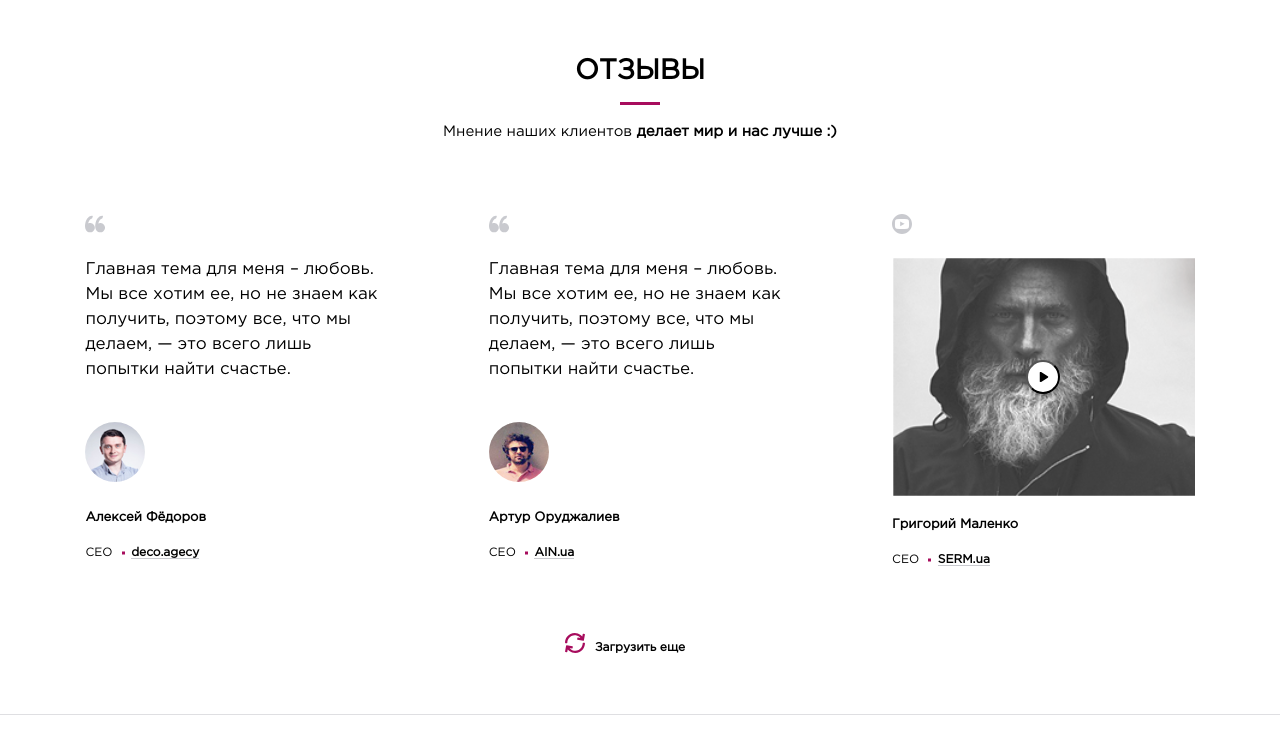
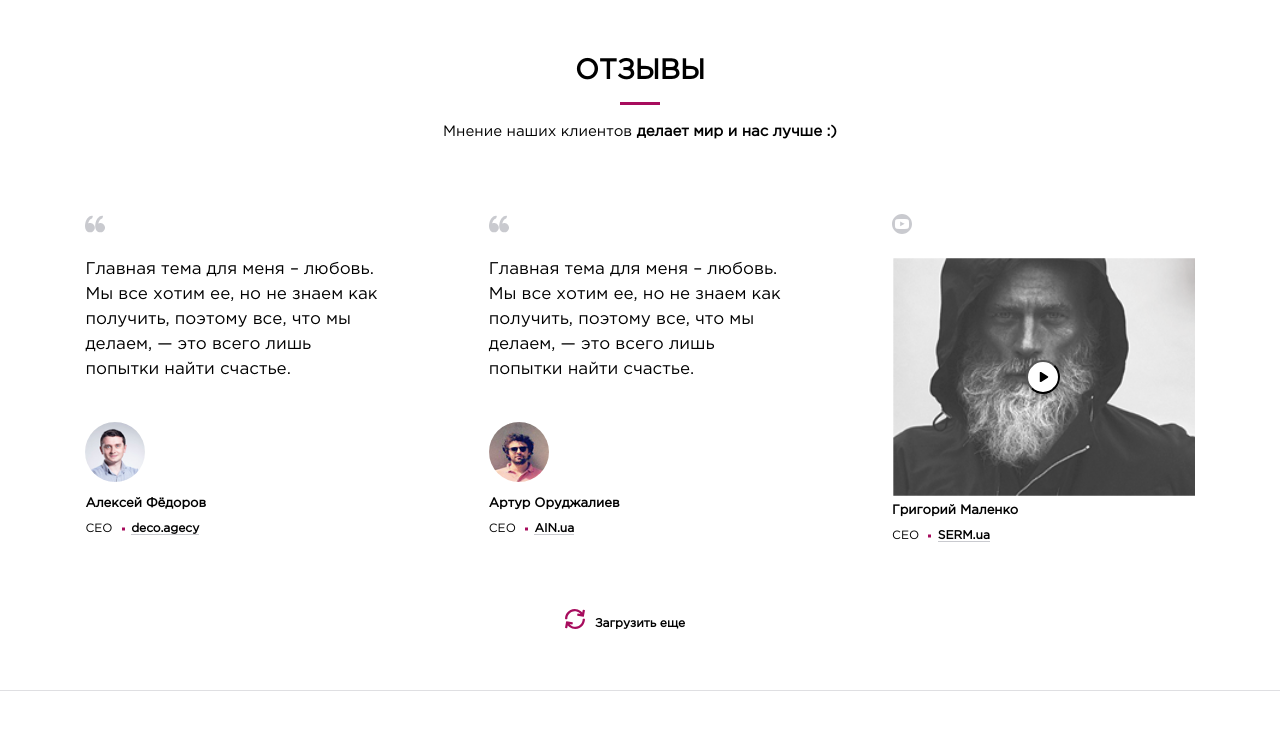
Before and after one commit to Oleksandr58/testing-deco.agency, a website: page assets/index.html in a window 1280 px wide. Shown: the part 1631-2374 px from the top of the page. Drawn offline with nearby package versions, Linux system fonts and the light colour scheme.

Commit message:
Finish project

```diff
--- a/assets/index.html
+++ b/assets/index.html
@@ -56,16 +56,14 @@
             <strong>документы должны быть в порядке</strong>
             , и мы в этом поможем.
         </p>
-        <a href="#services">
         <button class="btn btn-primary">
-                <div class="wrap-svg">
+            <span class="wrap-svg">
                 <svg class="svg">
                     <use xlink:href="./img/svgSprite.svg#arrow"></use>
                 </svg>
-                </div>
+            </span>
             <span>услуги и цены</span>
         </button>
-        </a>
     </div>
 </div>
 
@@ -479,18 +477,17 @@
                 поэтому все, что мы делаем, — это всего лишь
                 попытки найти счастье.
 
-                <cite>
+
                 <figure>
                     <img class="quote-photo" src="photo/face1.jpg" alt="Алексей Фёдоров">
                     <figcaption>
-                            <div class="author">Алексей Фёдоров</div>
+                        <cite class="author">Алексей Фёдоров</cite>
                         <div class="work">
                             <span class="position">CEO</span>
                             <a href="https://deco.agency/" target="_blank" class="company">deco.agecy</a>
                         </div>
                     </figcaption>
                 </figure>
-                </cite>
         </blockquote>
     </div>
 
@@ -504,18 +501,16 @@
                 поэтому все, что мы делаем, — это всего лишь
                 попытки найти счастье.
 
-                <cite>
                 <figure>
                     <img class="quote-photo" src="photo/face2.jpg" alt="Артур Оруджалиев">
                     <figcaption>
-                            <div class="author">Артур Оруджалиев</div>
+                        <cite class="author">Артур Оруджалиев</cite>
                         <div class="work">
                             <span class="position">CEO</span>
                             <a href="https://ain.ua/" class="company" target="_blank">AIN.ua</a>
                         </div>
                     </figcaption>
                 </figure>
-                </cite>
         </blockquote>
     </div>
 
@@ -532,17 +527,15 @@
                     </button>
                 </div>
 
-                <cite>
                 <figure>
                     <figcaption>
-                            <div class="author">Григорий Маленко</div>
+                        <cite class="author">Григорий Маленко</cite>
                         <div class="work">
                             <span class="position">CEO</span>
                             <a href="https://serm.ua/" class="company" target="_blank">SERM.ua</a>
                         </div>
                     </figcaption>
                 </figure>
-                </cite>
         </blockquote>
     </div>
 </div>
--- a/assets/scss/_adaptive.scss
+++ b/assets/scss/_adaptive.scss
@@ -102,7 +102,6 @@
         }
 
         .modal {
-            display: block;
             position: static;
             width: 100%;
             padding: 30px 15px;
--- a/assets/scss/style.scss
+++ b/assets/scss/style.scss
@@ -14,7 +14,6 @@
 @import "base/fonts";		// шрифты
 @import "base/variables";	// переменные
 @import "base/extend";		// расширения
-@import "base/sprite";		// спрайт
 @import "base/reset";		//
 
 
```
Also changed, not shown: assets/templates/_home.html (+2 -4 lines), assets/templates/_testimonial.html (+4 -9 lines), assets/style.css. Lines whose indentation alone changed are shown as unchanged.
